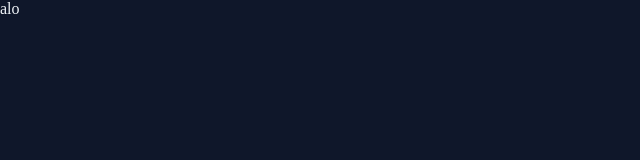
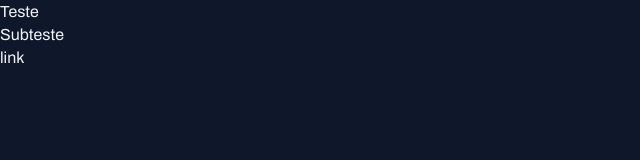
Before and after one commit to RodrigoCarrico01/SinglePage_Portal_Noticias, a plain HTML site: page index.html in a window 1280 px wide. Shown: the whole page, without its empty margins (0-640 px from the left). Drawn offline with Linux system fonts and the light colour scheme.

Commit message:
fontes adicionadas

```diff
--- a/index.html
+++ b/index.html
@@ -5,8 +5,13 @@
   <meta name="viewport" content="width=device-width, initial-scale=1.0">
   <title>Portal de notícias</title>
   <link rel="stylesheet" href="styles/index.css">
+  <link rel="preconnect" href="https://fonts.googleapis.com">
+  <link rel="preconnect" href="https://fonts.gstatic.com" crossorigin>
+  <link href="https://fonts.googleapis.com/css2?family=Archivo:ital,wght@0,100..900;1,100..900&display=swap" rel="stylesheet">
 </head>
 <body>
-  alo
+  <h1>Teste</h1>
+  <h2>Subteste</h2>
+  <a href="#">link</a>
 </body>
 </html>
--- a/styles/global.css
+++ b/styles/global.css
@@ -11,9 +11,29 @@
   --stroke-color:#1E293B;
   --text-color-primary:#F1F5F9;
   --text-color-secondary:#CBD5E1;
+
+  --font-family: 'Archivo', sans-serif;
+  --h1: 800 24px/135% var(--font-family);
+  --h2: 800 16px/140% var(--font-family);
+  --h3: 800 14px/140% var(--font-family);
+  --text-span: 600 14px/145% var(--font-family);
+  --text: 400 16px/145% var(--font-family);
+  --text-sm: 400 14px/160% var(--font-family);
 }
 
 body{
+  font: var(--text);
   color: var(--text-color-primary);
   background-color: var(--bg-color);
 }
+
+a{
+  text-decoration: none;
+  color: inherit;
+}
+a:hover{
+  color: var(--brand-color-light)
+}
+h1, h2, h3{
+  font: inherit;
+}
```
